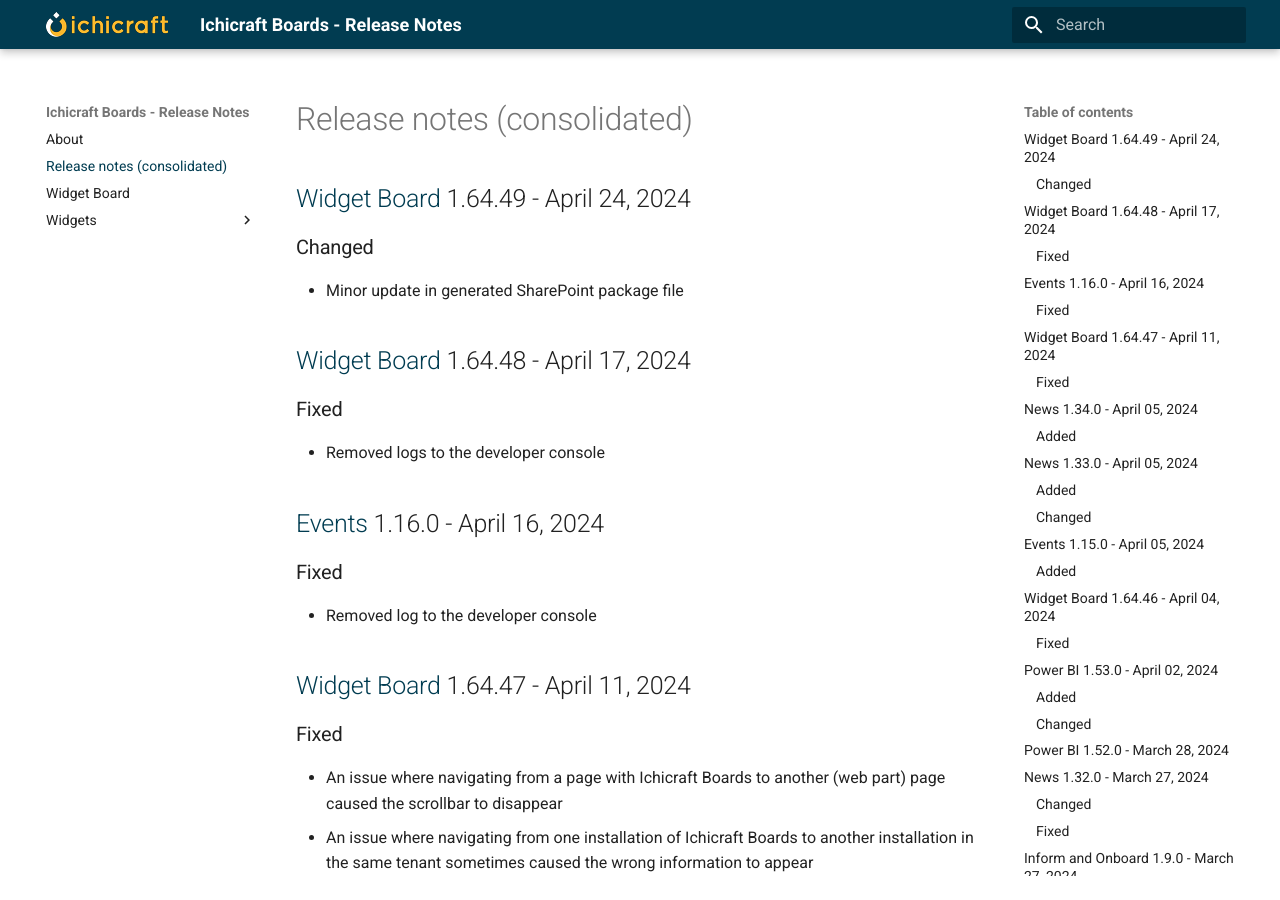
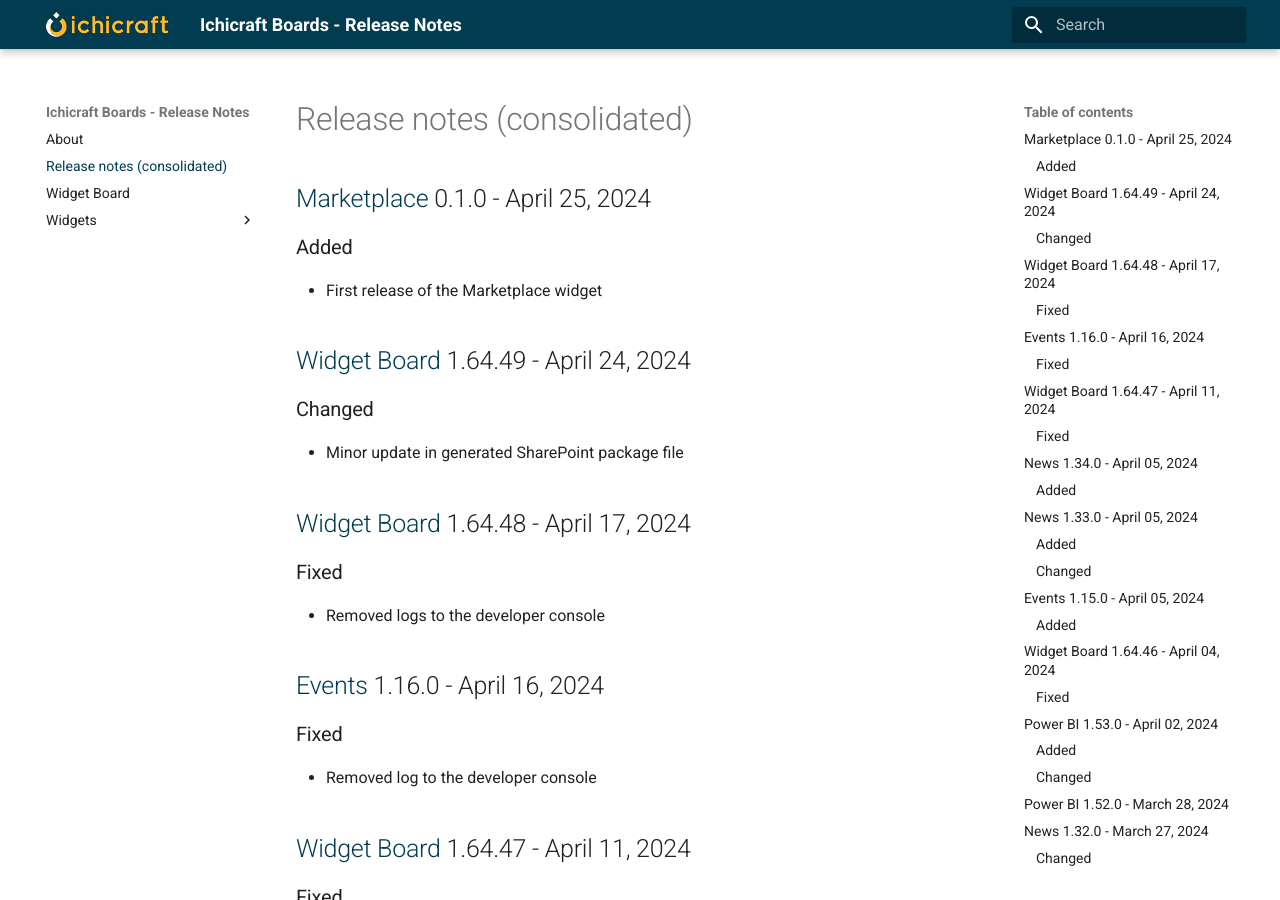
Before and after one commit to ichicraft/widgets-docs, an MkDocs documentation site: the page built from docs/Release-notes-(consolidated).md, in a window 1280 px wide and 900 px high. Built offline with MkDocs 1.6.1 and Material for MkDocs 9.7.7, drawn with Linux system fonts in a browser that asks for light colours.

Commit message:
Release notes updated by BuildService

```diff
--- a/docs/Release-notes-(consolidated).md
+++ b/docs/Release-notes-(consolidated).md
@@ -1,3 +1,8 @@
+## [Marketplace](./Widgets/Marketplace.md) 0.1.0 - April 25, 2024
+
+### Added
+- First release of the Marketplace widget
+
 ## [Widget Board](./Widget Board.md) 1.64.49 - April 24, 2024
 
 ### Changed
--- /dev/null
+++ b/docs/Widgets/Marketplace.md
@@ -0,0 +1,4 @@
+## 0.1.0 - April 25, 2024
+
+### Added
+- First release of the Marketplace widget
```
